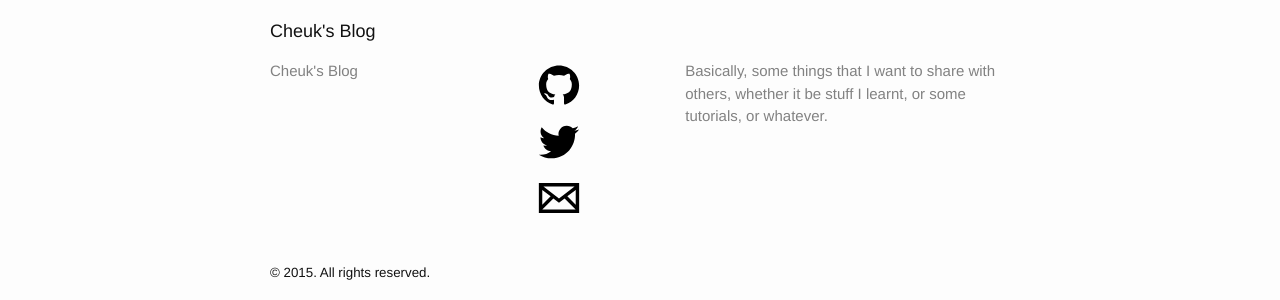
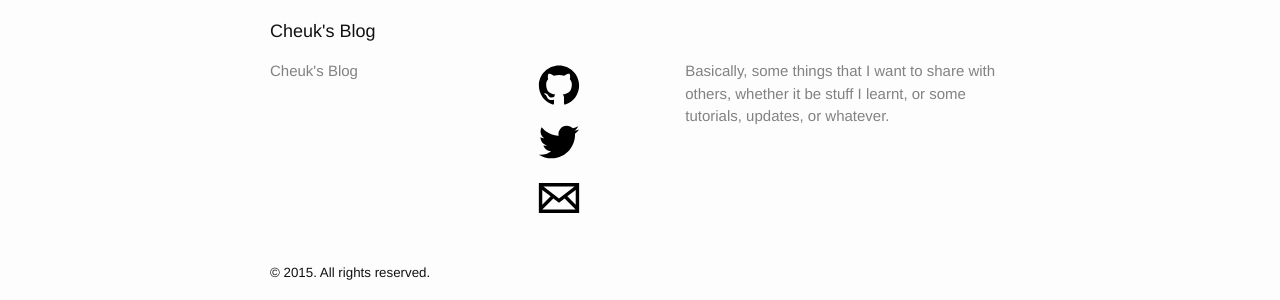
Before and after one commit to chuck-sys/personal-site, a Jekyll site: the page built from index.html, in a window 1280 px wide. Shown: the part 1053-1353 px from the top of the page. Built offline with Jekyll 4.4.1, drawn with Linux system fonts in a browser that asks for light colours; Markdown is read by kramdown in place of the engine named in the settings; the list of posts is cut into pages by our own code; comment, search, counter and statistics services are not loaded.

Commit message:
Updated config
100% less OCD (Capitalized first letter of comments)

```diff
--- a/_config.yml
+++ b/_config.yml
@@ -1,10 +1,12 @@
 # Site settings
 title: Cheuk's Blog
 email: cheukyin699@yahoo.com
-description: > # this means to ignore newlines until "baseurl:"
-  Basically, some things that I want to share with others, whether it be stuff I learnt, or some tutorials, or whatever.
-baseurl: "" # the subpath of your site, e.g. /blog/
-url: "http://cheukyin699.github.io" # the base hostname & protocol for your site
+description: > # This means to ignore newlines until "baseurl:"
+  Basically, some things that I want to share with others, whether it be stuff I learnt, or some tutorials, updates, or whatever.
+baseurl: "" # The subpath of your site, e.g. /blog/
+url: "http://cheukyin699.github.io" # The base hostname & protocol for your site
+
+# Usernames
 twitter_username: chucksys
 github_username:  cheukyin699
 
```
